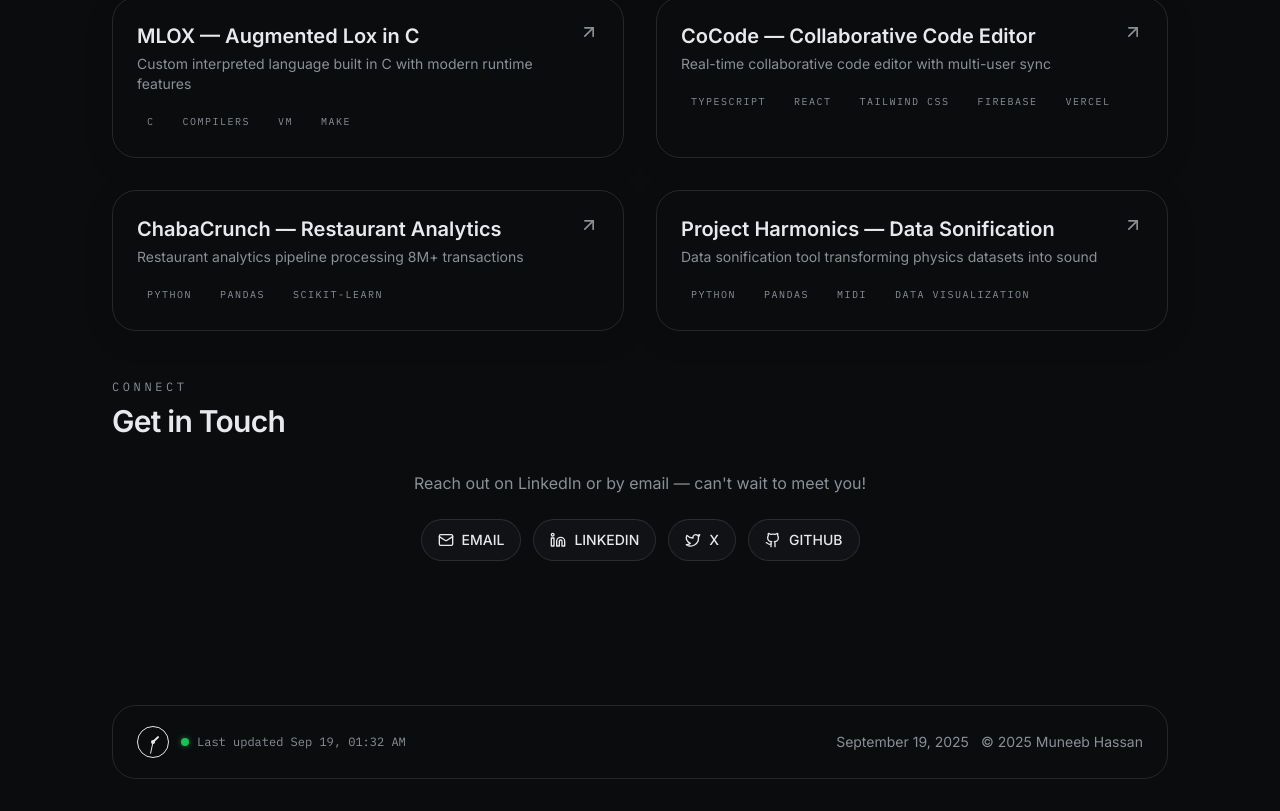
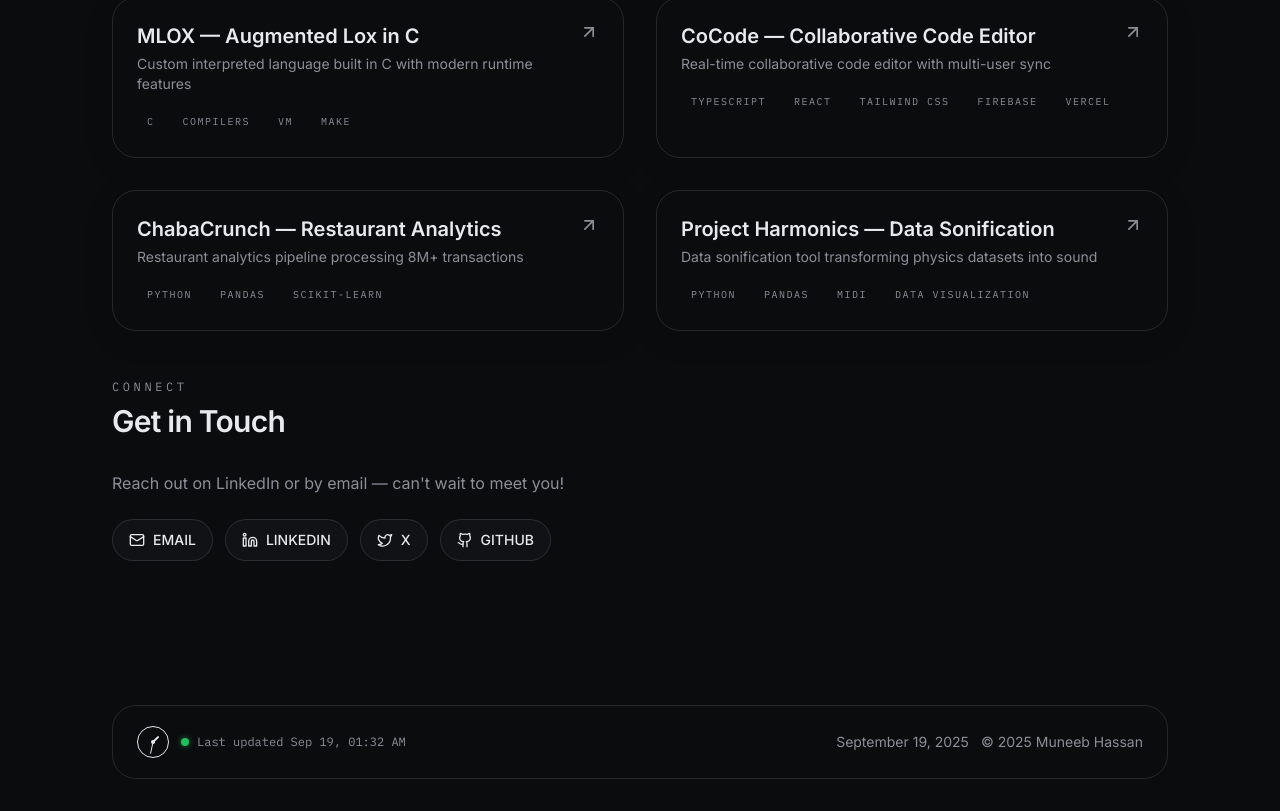
Before and after one commit to Koiiichi/mh-site, a Next.js app: page / in a window 1280 px wide. Shown: the part 1149-1960 px from the top of the page. Built offline with nearby package versions, Linux system fonts and the light colour scheme.

Commit message:
-- fixed laggy halo

```diff
--- a/app/(components)/cursor-halo.tsx
+++ b/app/(components)/cursor-halo.tsx
@@ -45,7 +45,7 @@ export function CursorHalo() {
     <>
       {/* Halo effect that follows cursor site-wide */}
       <div
-        className="pointer-events-none fixed z-40 transition-all duration-150 ease-out"
+        className="pointer-events-none fixed z-40"
         style={{
           left: mousePosition.x,
           top: mousePosition.y,
@@ -58,6 +58,7 @@ export function CursorHalo() {
           borderRadius: '50%',
           opacity: isHovering ? 0.9 : 0.7,
           mixBlendMode: isDark ? 'screen' : 'multiply',
+          transition: isHovering ? 'width 0.15s ease-out, height 0.15s ease-out, opacity 0.15s ease-out' : 'width 0.15s ease-out, height 0.15s ease-out, opacity 0.15s ease-out',
         }}
       />
     </>
--- a/app/(components)/projects-carousel/simple-carousel.tsx
+++ b/app/(components)/projects-carousel/simple-carousel.tsx
@@ -74,11 +74,18 @@ export function ProjectsCarousel() {
             initial={{ opacity: 0 }}
             animate={{ opacity: 1 }}
             exit={{ opacity: 0 }}
+            transition={{ duration: 0.2, ease: "easeOut" }}
             className="fixed inset-0 z-50 flex items-center justify-center p-4"
             onClick={closeModal}
           >
             {/* Translucent background */}
-            <div className="absolute inset-0 bg-background/80 backdrop-blur-sm" />
+            <motion.div
+              initial={{ opacity: 0, backdropFilter: "blur(0px)" }}
+              animate={{ opacity: 1, backdropFilter: "blur(8px)" }}
+              exit={{ opacity: 0, backdropFilter: "blur(0px)" }}
+              transition={{ duration: 0.25, ease: "easeOut" }}
+              className="absolute inset-0 bg-background/80"
+            />
 
             {/* Modal content */}
             <motion.div
--- a/app/page.tsx
+++ b/app/page.tsx
@@ -74,11 +74,11 @@ export default function HomePage() {
           <p className="font-mono text-xs uppercase tracking-[0.3em] text-muted">Connect</p>
           <h2 className="text-2xl font-semibold tracking-tight sm:text-3xl">Get in Touch</h2>
         </header>
-        <div className="flex flex-col items-center gap-6">
-          <p className="text-base text-muted text-center">
+        <div className="space-y-6">
+          <p className="text-base text-muted max-w-2xl">
             Reach out on LinkedIn or by email — can&apos;t wait to meet you!
           </p>
-          <div className="flex flex-wrap justify-center gap-3">
+          <div className="flex flex-wrap gap-3">
             {connectLinks.map((link) => {
               const IconComponent = link.icon;
               return (
```
